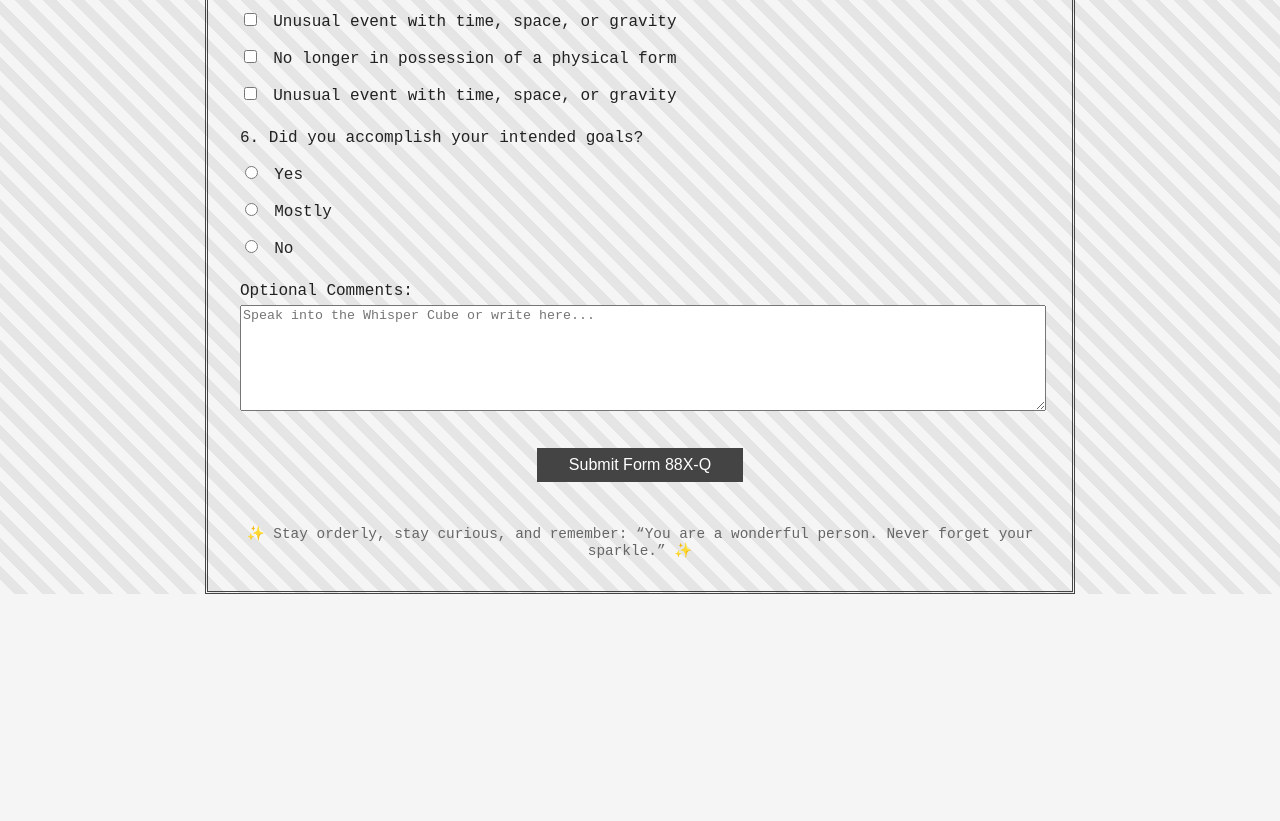
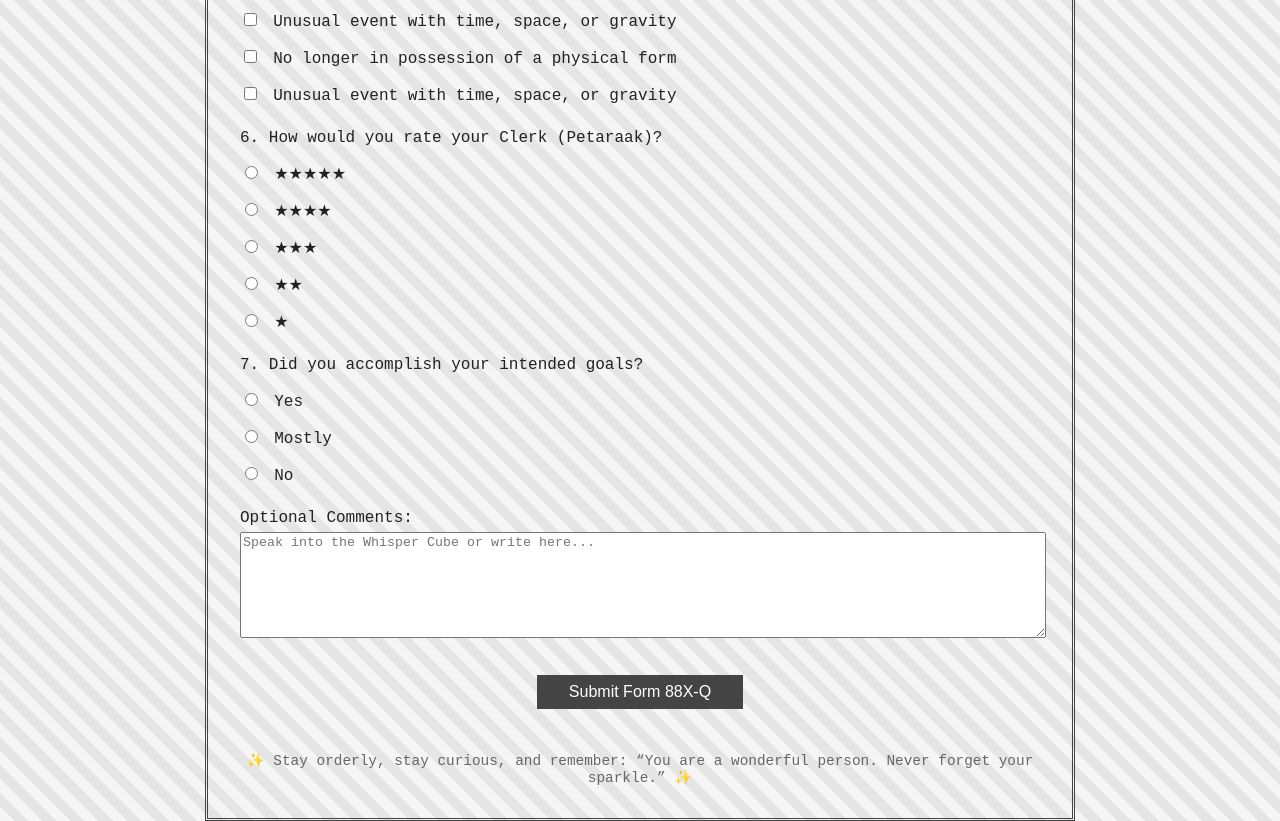
Before and after one commit to elissa-alves/form-88xq, a plain HTML site: page index.html in a window 1280 px wide. Shown: the part 1900-2721 px from the top of the page. Before the commit the page ends 2494 px from the top, so only its background shows below. Drawn offline with Linux system fonts and the light colour scheme.

Commit message:
Update index.html

```diff
--- a/index.html
+++ b/index.html
@@ -143,8 +143,19 @@
       </div>
     </div>
 
+     <div class="question">
+      <label>6. How would you rate your Clerk (Petaraak)?</label>
+      <div class="options">
+        <label><input type="radio" name="goals" value="5 Stars" /> ★★★★★</label>
+        <label><input type="radio" name="goals" value="4 Stars" /> ★★★★</label>
+        <label><input type="radio" name="goals" value="3 Stars" /> ★★★</label>
+        <label><input type="radio" name="goals" value="2 Stars" /> ★★</label>
+        <label><input type="radio" name="goals" value="1 Star" /> ★</label>
+      </div>
+    </div>
+
     <div class="question">
-      <label>6. Did you accomplish your intended goals?</label>
+      <label>7. Did you accomplish your intended goals?</label>
       <div class="options">
         <label><input type="radio" name="goals" value="Yes" /> Yes</label>
         <label><input type="radio" name="goals" value="Mostly" /> Mostly</label>
```
